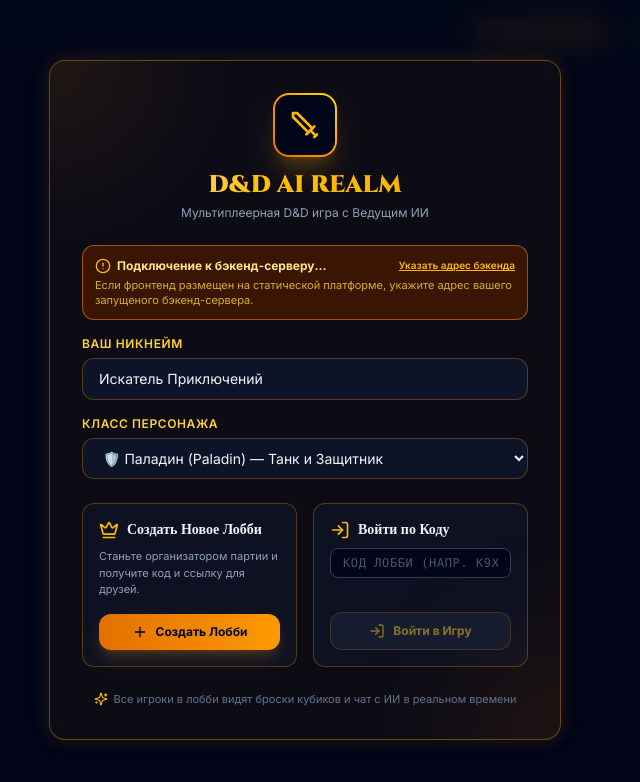
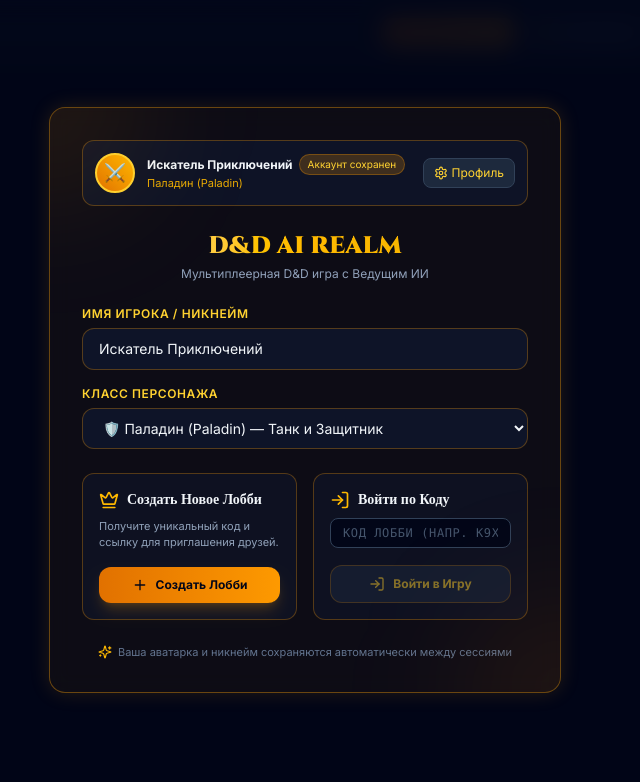
Before and after one commit to evgexahaha/dnd-game, a React (Vite) app in the folder client/: page / in a window 1280 px wide. Shown: the top 782 px of the page, without its empty margins (335-975 px from the left). Built offline with nearby package versions, Linux system fonts and the light colour scheme; no server answers.

Commit message:
Implement persistent account profile system with auto-save across sessions

```diff
--- a/client/src/App.jsx
+++ b/client/src/App.jsx
@@ -10,10 +10,50 @@
 import ChatPanel from './components/ChatPanel';
 import CharacterPanel from './components/CharacterPanel';
 
-// Local BroadcastChannel fallback for multi-tab/same-network client sync
+const LOCAL_ACCOUNT_KEY = 'dnd_user_account_profile_v1';
+
+// Default initial account profile if user has none saved
+const defaultAccount = {
+  id: `usr_${Date.now()}_${Math.floor(Math.random() * 1000)}`,
+  nickname: 'Искатель Приключений',
+  avatar: 'preset_knight',
+  characterClass: 'Паладин (Paladin)',
+  hp: 12,
+  maxHp: 12,
+  ac: 15,
+  stats: { str: 14, dex: 12, con: 14, int: 10, wis: 10, cha: 8 }
+};
+
+// Helper to load persistent account from localStorage
+function loadSavedAccount() {
+  try {
+    const raw = localStorage.getItem(LOCAL_ACCOUNT_KEY);
+    if (raw) {
+      const parsed = JSON.parse(raw);
+      if (parsed && parsed.nickname) return parsed;
+    }
+  } catch (e) {
+    console.warn("Could not load account profile from localStorage:", e);
+  }
+  return defaultAccount;
+}
+
+// Helper to save persistent account to localStorage
+function saveAccountToStorage(account) {
+  try {
+    localStorage.setItem(LOCAL_ACCOUNT_KEY, JSON.stringify(account));
+  } catch (e) {
+    console.warn("Could not save account profile to localStorage:", e);
+  }
+}
+
+// Local BroadcastChannel fallback for multi-tab sync
 const localBroadcast = typeof window !== 'undefined' && window.BroadcastChannel ? new BroadcastChannel('dnd_realm_channel') : null;
 
 export default function App() {
+  // Persistent User Account Profile
+  const [accountProfile, setAccountProfile] = useState(loadSavedAccount());
+
   const [room, setRoom] = useState(null);
   const [currentPlayer, setCurrentPlayer] = useState(null);
   const [lobbyError, setLobbyError] = useState('');
@@ -29,6 +69,26 @@
   const [isAiThinking, setIsAiThinking] = useState(false);
 
   const activeChannelRef = useRef(null);
+
+  // Save account changes both to state & localStorage
+  const updateAccountProfile = (updatedData) => {
+    const newProfile = { ...accountProfile, ...updatedData };
+    setAccountProfile(newProfile);
+    saveAccountToStorage(newProfile);
+
+    // If currently in a room, update active player token in room
+    if (room && currentPlayer) {
+      const updatedPlayers = room.players.map((p) => {
+        if (p.id === currentPlayer.id) {
+          return { ...p, ...updatedData };
+        }
+        return p;
+      });
+      const updatedRoom = { ...room, players: updatedPlayers };
+      setCurrentPlayer({ ...currentPlayer, ...updatedData });
+      broadcastRoomUpdate(updatedRoom);
+    }
+  };
 
   // Helper to sync room update to all connected peers
   const broadcastRoomUpdate = (updatedRoom) => {
@@ -46,20 +106,20 @@
   };
 
   // Helper to sync dice roll to all peers
-  const broadcastDiceRoll = (rollResult) => {
-    setLastRoll(rollResult);
+  const broadcastDiceRoll = (rollData) => {
+    setLastRoll(rollData);
     setIsRolling(true);
-    setTimeout(() => setIsRolling(false), 1500);
+    setTimeout(() => setIsRolling(false), 1800);
 
     if (activeChannelRef.current) {
       activeChannelRef.current.send({
         type: 'broadcast',
         event: 'dice_rolled',
-        payload: rollResult
+        payload: rollData
       });
     }
     if (localBroadcast) {
-      localBroadcast.postMessage({ type: 'dice_rolled', payload: rollResult });
+      localBroadcast.postMessage({ type: 'dice_rolled', payload: rollData });
     }
   };
 
@@ -79,7 +139,7 @@
       .on('broadcast', { event: 'dice_rolled' }, ({ payload }) => {
         setLastRoll(payload);
         setIsRolling(true);
-        setTimeout(() => setIsRolling(false), 1500);
+        setTimeout(() => setIsRolling(false), 1800);
       })
       .on('broadcast', { event: 'ai_thinking' }, ({ payload }) => {
         setIsAiThinking(payload);
@@ -97,7 +157,6 @@
 
     activeChannelRef.current = channel;
 
-    // Listen to local browser multi-tab fallback
     if (localBroadcast) {
       localBroadcast.onmessage = (msg) => {
         if (msg.data.type === 'room_updated') {
@@ -105,7 +164,7 @@
         } else if (msg.data.type === 'dice_rolled') {
           setLastRoll(msg.data.payload);
           setIsRolling(true);
-          setTimeout(() => setIsRolling(false), 1500);
+          setTimeout(() => setIsRolling(false), 1800);
         }
       };
     }
@@ -114,17 +173,12 @@
   // Create Lobby Handler
   const handleCreateRoom = ({ nickname, characterClass }) => {
     const code = Math.random().toString(36).substring(2, 8).toUpperCase();
-    const playerId = `player_${Date.now()}_${Math.floor(Math.random()*1000)}`;
+    const updatedAccount = { ...accountProfile, nickname, characterClass };
+    updateAccountProfile(updatedAccount);
 
     const hostPlayer = {
-      id: playerId,
-      nickname: nickname || 'Герой 1',
-      avatar: 'preset_knight',
-      characterClass: characterClass || 'Паладин (Paladin)',
-      hp: 12,
-      maxHp: 12,
-      ac: 15,
-      stats: { str: 14, dex: 12, con: 14, int: 10, wis: 10, cha: 8 },
+      ...updatedAccount,
+      id: updatedAccount.id || `usr_${Date.now()}`,
       position: { x: 220, y: 220 },
       isHost: true
     };
@@ -154,17 +208,12 @@
   // Join Lobby Handler
   const handleJoinRoom = ({ roomCode, nickname, characterClass }) => {
     const code = roomCode.toUpperCase().trim();
-    const playerId = `player_${Date.now()}_${Math.floor(Math.random()*1000)}`;
+    const updatedAccount = { ...accountProfile, nickname, characterClass };
+    updateAccountProfile(updatedAccount);
 
-    const newPlayer = {
-      id: playerId,
-      nickname: nickname || 'Присоединившийся Герой',
-      avatar: 'preset_wizard',
-      characterClass: characterClass || 'Маг (Wizard)',
-      hp: 8,
-      maxHp: 8,
-      ac: 12,
-      stats: { str: 8, dex: 14, con: 12, int: 16, wis: 12, cha: 10 },
+    const joiningPlayer = {
+      ...updatedAccount,
+      id: updatedAccount.id || `usr_${Date.now()}`,
       position: { x: 380, y: 220 },
       isHost: false
     };
@@ -187,7 +236,7 @@
       };
     }
 
-    const updatedPlayers = [...existingRoom.players.filter(p => p.id !== playerId), newPlayer];
+    const updatedPlayers = [...existingRoom.players.filter(p => p.id !== joiningPlayer.id), joiningPlayer];
     const updatedRoom = {
       ...existingRoom,
       code,
@@ -198,31 +247,15 @@
           id: `sys-${Date.now()}`,
           sender: 'Система',
           isSystem: true,
-          text: `${newPlayer.nickname} присоединился к отряду!`,
+          text: `${joiningPlayer.nickname} присоединился к отряду!`,
           timestamp: new Date().toLocaleTimeString([], { hour: '2-digit', minute: '2-digit' })
         }
       ]
     };
 
-    setCurrentPlayer(newPlayer);
+    setCurrentPlayer(joiningPlayer);
     setRoom(updatedRoom);
-    joinRealtimeRoom(code, newPlayer);
-    broadcastRoomUpdate(updatedRoom);
-  };
-
-  // Profile Update
-  const handleSaveProfile = (updatedProfile) => {
-    if (!room || !currentPlayer) return;
-
-    const updatedPlayers = room.players.map((p) => {
-      if (p.id === currentPlayer.id) {
-        return { ...p, ...updatedProfile };
-      }
-      return p;
-    });
-
-    const updatedRoom = { ...room, players: updatedPlayers };
-    setCurrentPlayer({ ...currentPlayer, ...updatedProfile });
+    joinRealtimeRoom(code, joiningPlayer);
     broadcastRoomUpdate(updatedRoom);
   };
 
@@ -291,7 +324,6 @@
     let updatedRoom = { ...room, gameLog: [...room.gameLog, userMsg] };
     broadcastRoomUpdate(updatedRoom);
 
-    // AI Thinking status
     setIsAiThinking(true);
     if (activeChannelRef.current) {
       activeChannelRef.current.send({ type: 'broadcast', event: 'ai_thinking', payload: true });
@@ -326,18 +358,13 @@
     }
   };
 
-  // Update HP
-  const handleUpdateHp = (newHp) => {
-    handleSaveProfile({ hp: newHp });
-  };
-
   return (
     <div className="min-h-screen bg-slate-950 text-slate-100 flex flex-col font-sans">
       {/* Header */}
       <Header
         roomCode={room?.code}
         players={room?.players || []}
-        currentPlayer={currentPlayer}
+        currentPlayer={currentPlayer || accountProfile}
         onOpenProfile={() => setShowProfileModal(true)}
         onOpenCharacter={() => setShowCharacterPanel(true)}
         onToggleDice={() => setShowDiceRoller(!showDiceRoller)}
@@ -346,9 +373,11 @@
       {/* Main Interface */}
       {!room ? (
         <LobbyModal
+          accountProfile={accountProfile}
           onCreateRoom={handleCreateRoom}
           onJoinRoom={handleJoinRoom}
           error={lobbyError}
+          onOpenProfile={() => setShowProfileModal(true)}
         />
       ) : (
         <main className="flex-1 p-4 max-w-7xl mx-auto w-full grid grid-cols-1 lg:grid-cols-12 gap-4 my-2">
@@ -356,7 +385,7 @@
           <div className="lg:col-span-7 flex flex-col gap-4">
             <GameTabletop
               players={room.players}
-              currentPlayer={currentPlayer}
+              currentPlayer={currentPlayer || accountProfile}
               onMoveToken={handleMoveToken}
             />
 
@@ -365,7 +394,7 @@
                 onRoll={handleRollDice}
                 lastRoll={lastRoll}
                 isRolling={isRolling}
-                stats={currentPlayer?.stats || {}}
+                stats={(currentPlayer || accountProfile)?.stats || {}}
               />
             )}
           </div>
@@ -382,20 +411,20 @@
         </main>
       )}
 
-      {/* Modals & Drawers */}
+      {/* Modals */}
       {showProfileModal && (
         <ProfileModal
-          currentPlayer={currentPlayer}
+          currentPlayer={currentPlayer || accountProfile}
           room={room}
-          onSave={handleSaveProfile}
+          onSave={updateAccountProfile}
           onClose={() => setShowProfileModal(false)}
         />
       )}
 
       {showCharacterPanel && (
         <CharacterPanel
-          player={currentPlayer}
-          onUpdateHp={handleUpdateHp}
+          player={currentPlayer || accountProfile}
+          onUpdateHp={(newHp) => updateAccountProfile({ hp: newHp })}
           onClose={() => setShowCharacterPanel(false)}
         />
       )}
--- a/client/src/components/LobbyModal.jsx
+++ b/client/src/components/LobbyModal.jsx
@@ -1,27 +1,28 @@
 import React, { useState, useEffect } from 'react';
-import { Shield, Plus, LogIn, Sparkles, Sword, Crown, Server, AlertCircle } from 'lucide-react';
-import { socket, reconnectSocket } from '../socket';
+import { Shield, Plus, LogIn, Sparkles, Sword, Crown, User, Settings } from 'lucide-react';
 
-export default function LobbyModal({ onCreateRoom, onJoinRoom, error }) {
+const PRESET_ICONS = {
+  preset_knight: '⚔️',
+  preset_wizard: '🔮',
+  preset_rogue: '🗡️',
+  preset_cleric: '✨',
+  preset_barbarian: '🪓',
+  preset_bard: '🪕',
+  preset_ranger: '🏹',
+  preset_warlock: '👁️'
+};
+
+export default function LobbyModal({ accountProfile, onCreateRoom, onJoinRoom, error, onOpenProfile }) {
   const [roomInput, setRoomInput] = useState('');
-  const [nickname, setNickname] = useState('Искатель Приключений');
-  const [characterClass, setCharacterClass] = useState('Паладин (Paladin)');
-  const [isConnected, setIsConnected] = useState(socket.connected);
-  const [showServerConfig, setShowServerConfig] = useState(false);
-  const [customServerUrl, setCustomServerUrl] = useState(localStorage.getItem('dnd_server_url') || '');
+  const [nickname, setNickname] = useState(accountProfile?.nickname || 'Искатель Приключений');
+  const [characterClass, setCharacterClass] = useState(accountProfile?.characterClass || 'Паладин (Paladin)');
 
   useEffect(() => {
-    function onConnect() { setIsConnected(true); }
-    function onDisconnect() { setIsConnected(false); }
-
-    socket.on('connect', onConnect);
-    socket.on('disconnect', onDisconnect);
-
-    return () => {
-      socket.off('connect', onConnect);
-      socket.off('disconnect', onDisconnect);
-    };
-  }, []);
+    if (accountProfile) {
+      if (accountProfile.nickname) setNickname(accountProfile.nickname);
+      if (accountProfile.characterClass) setCharacterClass(accountProfile.characterClass);
+    }
+  }, [accountProfile]);
 
   // Read URL query parameters for direct invite link support (?room=XXXXXX)
   useEffect(() => {
@@ -43,11 +44,6 @@
     onJoinRoom({ roomCode: roomInput.trim().toUpperCase(), nickname, characterClass });
   };
 
-  const handleSaveServerUrl = (e) => {
-    e.preventDefault();
-    reconnectSocket(customServerUrl.trim());
-  };
-
   return (
     <div className="fixed inset-0 z-50 flex items-center justify-center p-4 bg-slate-950/90 backdrop-blur-md">
       <div className="w-full max-w-lg glass-panel-gold rounded-2xl p-6 sm:p-8 border border-amber-500/40 shadow-2xl relative overflow-hidden">
@@ -55,58 +51,42 @@
         <div className="absolute -top-24 -left-24 w-48 h-48 bg-amber-500/10 rounded-full blur-3xl pointer-events-none"></div>
         <div className="absolute -bottom-24 -right-24 w-48 h-48 bg-amber-600/10 rounded-full blur-3xl pointer-events-none"></div>
 
+        {/* Persistent Account Profile Badge Header */}
+        <div className="flex items-center justify-between bg-slate-900/80 p-3 rounded-xl border border-amber-500/30 mb-6">
+          <div className="flex items-center gap-3">
+            {accountProfile?.avatar?.startsWith('data:') ? (
+              <img src={accountProfile.avatar} alt="Avatar" className="w-10 h-10 rounded-full object-cover border-2 border-amber-400 shadow" />
+            ) : (
+              <div className="w-10 h-10 rounded-full bg-gradient-to-tr from-amber-600 to-amber-400 border-2 border-amber-300 flex items-center justify-center text-lg font-bold">
+                {PRESET_ICONS[accountProfile?.avatar] || '⚔️'}
+              </div>
+            )}
+            <div>
+              <div className="flex items-center gap-1.5">
+                <span className="text-xs font-bold text-slate-100">{accountProfile?.nickname || nickname}</span>
+                <span className="text-[10px] bg-amber-500/20 text-amber-300 px-2 py-0.5 rounded-full border border-amber-500/30">Аккаунт сохранен</span>
+              </div>
+              <p className="text-[11px] text-amber-400/90">{accountProfile?.characterClass || characterClass}</p>
+            </div>
+          </div>
+
+          <button
+            onClick={onOpenProfile}
+            className="flex items-center gap-1 text-xs text-amber-300 hover:text-amber-200 bg-slate-800 hover:bg-slate-700 px-2.5 py-1.5 rounded-lg border border-slate-700 transition-all"
+            title="Настроить аватарку и имя"
+          >
+            <Settings className="w-3.5 h-3.5" />
+            <span className="hidden sm:inline">Профиль</span>
+          </button>
+        </div>
+
         {/* Modal Title */}
         <div className="text-center mb-6">
-          <div className="w-16 h-16 mx-auto mb-3 rounded-2xl bg-gradient-to-tr from-amber-600 via-amber-500 to-yellow-300 p-0.5 shadow-xl shadow-amber-500/20">
-            <div className="w-full h-full bg-slate-950 rounded-[14px] flex items-center justify-center">
-              <Sword className="w-8 h-8 text-amber-400" />
-            </div>
-          </div>
           <h2 className="font-cinzel text-2xl font-black text-transparent bg-clip-text bg-gradient-to-r from-amber-200 via-amber-400 to-yellow-500">
             D&D AI REALM
           </h2>
           <p className="text-xs text-slate-400 mt-1">Мультиплеерная D&D игра с Ведущим ИИ</p>
         </div>
-
-        {/* Server Connection Disconnect Banner */}
-        {!isConnected && (
-          <div className="mb-4 p-3 rounded-xl bg-amber-950/80 border border-amber-500/50 text-amber-200 text-xs">
-            <div className="flex items-center justify-between mb-1">
-              <div className="flex items-center gap-1.5 font-bold">
-                <AlertCircle className="w-4 h-4 text-amber-400" />
-                <span>Подключение к бэкенд-серверу...</span>
-              </div>
-              <button
-                type="button"
-                onClick={() => setShowServerConfig(!showServerConfig)}
-                className="text-[10px] text-amber-400 underline font-semibold"
-              >
-                {showServerConfig ? 'Скрыть' : 'Указать адрес бэкенда'}
-              </button>
-            </div>
-            <p className="text-[11px] text-amber-300/80">
-              Если фронтенд размещен на статической платформе, укажите адрес вашего запущеного бэкенд-сервера.
-            </p>
-
-            {showServerConfig && (
-              <form onSubmit={handleSaveServerUrl} className="mt-2.5 flex gap-2">
-                <input
-                  type="text"
-                  value={customServerUrl}
-                  onChange={(e) => setCustomServerUrl(e.target.value)}
-                  placeholder="http://localhost:3000 или URL бэкенда"
-                  className="flex-1 bg-slate-950 border border-amber-500/40 rounded-lg px-2.5 py-1 text-xs text-slate-100 placeholder-slate-500"
-                />
-                <button
-                  type="submit"
-                  className="px-3 py-1 bg-amber-500 text-slate-950 rounded-lg font-bold text-xs"
-                >
-                  Переподключить
-                </button>
-              </form>
-            )}
-          </div>
-        )}
 
         {/* Error Notification */}
         {error && (
@@ -115,18 +95,18 @@
           </div>
         )}
 
-        {/* Character Setup Inputs */}
+        {/* Quick Account Customization Inputs */}
         <div className="space-y-4 mb-6">
           <div>
             <label className="block text-xs font-semibold text-amber-300 uppercase tracking-wider mb-1.5">
-              Ваш Никнейм
+              Имя Игрока / Никнейм
             </label>
             <input
               type="text"
               value={nickname}
               onChange={(e) => setNickname(e.target.value)}
               placeholder="Введите ваше имя"
-              className="w-full bg-slate-900/90 border border-amber-500/30 rounded-xl px-4 py-2.5 text-sm text-slate-100 placeholder-slate-500 focus:outline-none focus:border-amber-400 transition-all"
+              className="w-full bg-slate-900/90 border border-amber-500/30 rounded-xl px-4 py-2.5 text-sm text-slate-100 focus:outline-none focus:border-amber-400 transition-all"
               required
             />
           </div>
@@ -161,7 +141,7 @@
                 <h3 className="font-cinzel text-sm font-bold text-slate-100">Создать Новое Лобби</h3>
               </div>
               <p className="text-[11px] text-slate-400 mb-4">
-                Станьте организатором партии и получите код и ссылку для друзей.
+                Получите уникальный код и ссылку для приглашения друзей.
               </p>
             </div>
             <button
@@ -202,7 +182,7 @@
         {/* Footer tip */}
         <div className="mt-6 text-center text-[11px] text-slate-500 flex items-center justify-center gap-1.5">
           <Sparkles className="w-3.5 h-3.5 text-amber-400" />
-          <span>Все игроки в лобби видят броски кубиков и чат с ИИ в реальном времени</span>
+          <span>Ваша аватарка и никнейм сохраняются автоматически между сессиями</span>
         </div>
       </div>
     </div>
```
